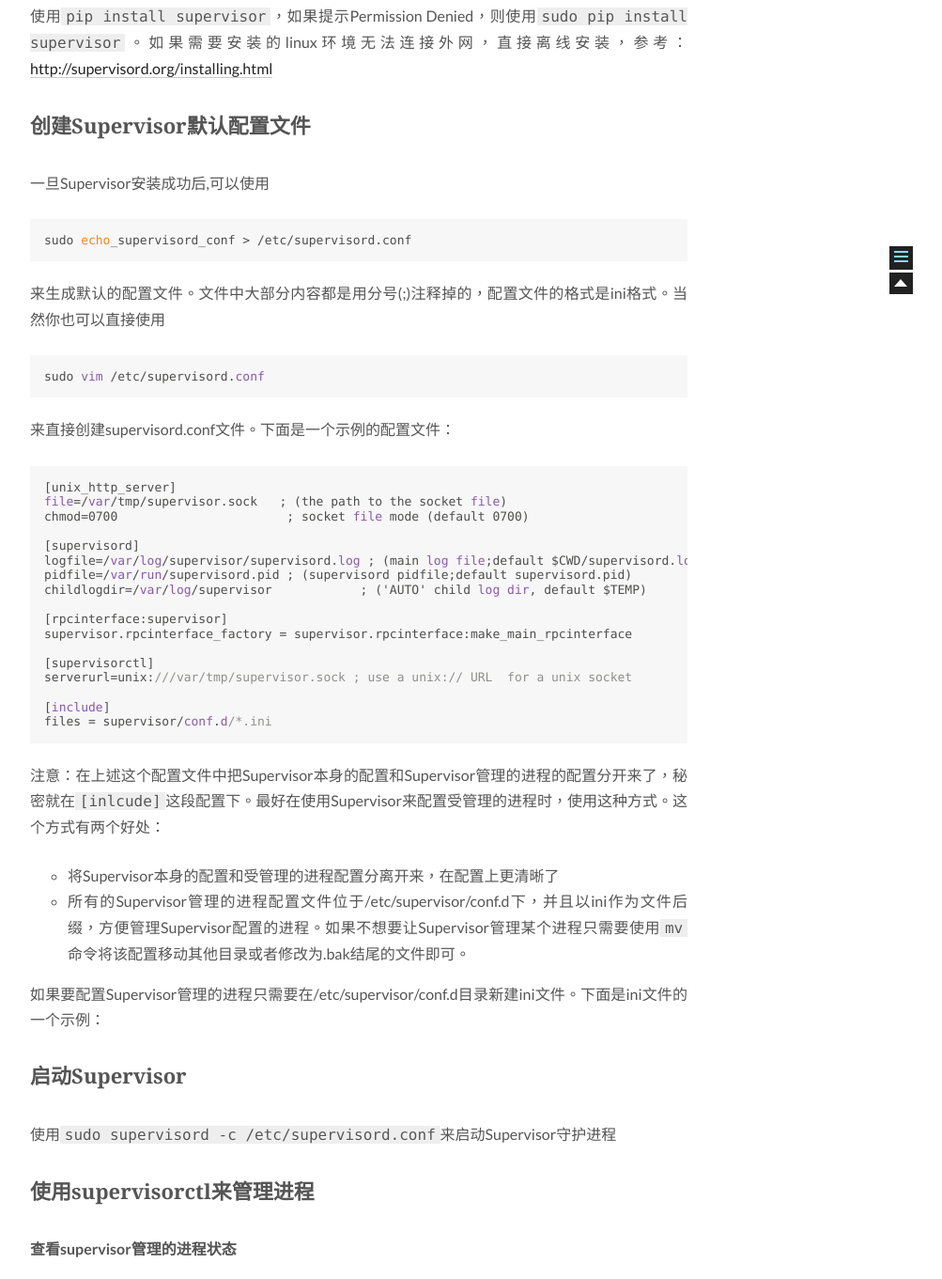
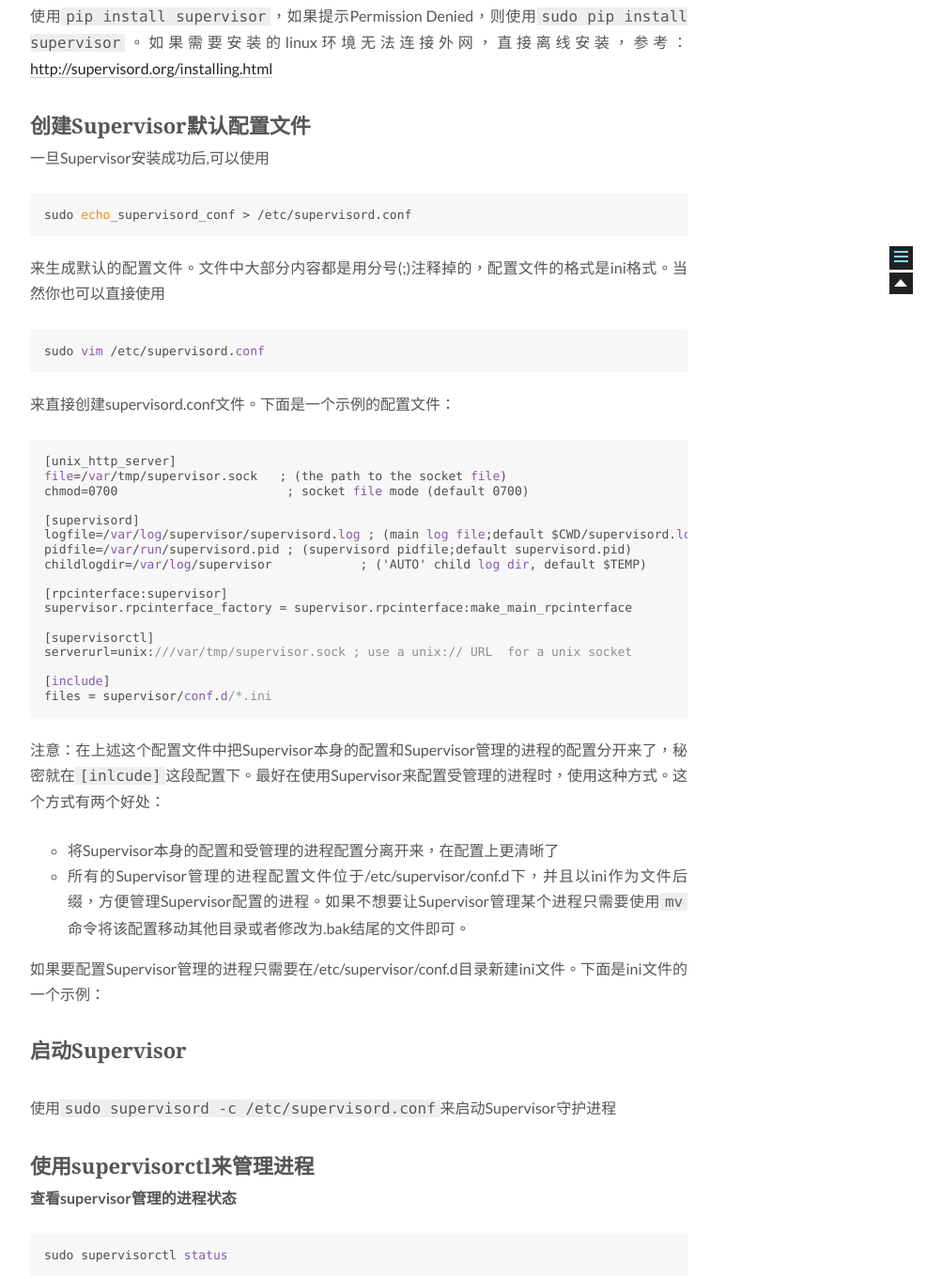
Before and after one commit to elcricwu/elcricwu.github.io, a plain HTML site: page 2015/08/22/supervisor-installation-configuration/index.html in a window 1280 px wide. Shown: the part 468-1829 px from the top of the page at 94% size, without its empty margins (258-1261 px from the left). Drawn offline with Linux system fonts and the light colour scheme; a script that the page names is missing.

Commit message:
Site updated: 2015-09-29 22:50:48

```diff
--- a/2015/08/22/supervisor-installation-configuration/index.html
+++ b/2015/08/22/supervisor-installation-configuration/index.html
@@ -45,7 +45,7 @@
 <meta property="og:site_name" content="Think Different">
 <meta property="og:description" content="Supervisor是一款用Python实现的进程管理工具，可以实现启动，关闭，重启由它管理的进程，并自动将进程转为daemon的方式来运行，如果程序因为异常退出或者被人为的kill掉，Supervisor会自动重启该进程。例如：用它来管理由uwsgi启动的WSGI服务器进程。
 安装Supervisor使用pip install supervisor，如果提示Permission Denied">
-<meta property="og:updated_time" content="2015-09-07T14:36:28.000Z">
+<meta property="og:updated_time" content="2015-09-07T14:40:20.000Z">
 <meta name="twitter:card" content="summary">
 <meta name="twitter:title" content="Supervisor安装与配置">
 <meta name="twitter:description" content="Supervisor是一款用Python实现的进程管理工具，可以实现启动，关闭，重启由它管理的进程，并自动将进程转为daemon的方式来运行，如果程序因为异常退出或者被人为的kill掉，Supervisor会自动重启该进程。例如：用它来管理由uwsgi启动的WSGI服务器进程。
@@ -226,7 +226,7 @@
 
         <span itemprop="articleBody"><p>Supervisor是一款用Python实现的进程管理工具，可以实现启动，关闭，重启由它管理的进程，并自动将进程转为daemon的方式来运行，如果程序因为异常退出或者被人为的kill掉，Supervisor会自动重启该进程。例如：用它来管理由uwsgi启动的WSGI服务器进程。  </p>
 <h2 id="安装Supervisor">安装Supervisor</h2><p>使用<code>pip install supervisor</code>，如果提示Permission Denied，则使用<code>sudo pip install supervisor</code>。如果需要安装的linux环境无法连接外网，直接离线安装，参考：<a href="http://supervisord.org/installing.html" target="_blank" rel="external">http://supervisord.org/installing.html</a></p>
-<p></p><h2>创建Supervisor默认配置文件</h2><br>一旦Supervisor安装成功后,可以使用<p></p>
+<h2 id="创建Supervisor默认配置文件">创建Supervisor默认配置文件</h2><p>一旦Supervisor安装成功后,可以使用</p>
 <pre><code>sudo <span class="built_in">echo</span>_supervisord_conf &gt; /etc/supervisord.conf
 </code></pre><p>来生成默认的配置文件。文件中大部分内容都是用分号(;)注释掉的，配置文件的格式是ini格式。当然你也可以直接使用</p>
 <pre><code>sudo <span class="keyword">vim</span> /etc/supervisord.<span class="keyword">conf</span>
@@ -255,16 +255,16 @@
 </ul>
 <p>如果要配置Supervisor管理的进程只需要在/etc/supervisor/conf.d目录新建ini文件。下面是ini文件的一个示例：</p>
 <p></p><h2>启动Supervisor</h2><br>使用<code>sudo supervisord -c /etc/supervisord.conf</code>来启动Supervisor守护进程<p></p>
-<p></p><h2>使用supervisorctl来管理进程</h2><br><strong>查看supervisor管理的进程状态</strong><p></p>
+<h2 id="使用supervisorctl来管理进程">使用supervisorctl来管理进程</h2><p><strong> 查看supervisor管理的进程状态 </strong></p>
 <pre><code>sudo supervisorctl <span class="keyword">status</span>
-</code></pre><p><strong>更新supervisoir管理的进程</strong></p>
+</code></pre><p><strong> 更新supervisoir管理的进程 </strong></p>
 <p>如果在/etc/supervisor/conf.d新增了新的进程配置ini文件，可以使用如下命令来添加新的进程。</p>
 <pre><code><span class="title">sudo</span> supervisorctl update
-</code></pre><p><strong>更新Supervisor配置</strong></p>
+</code></pre><p><strong> 更新Supervisor配置 </strong></p>
 <p>可以使用</p>
 <pre><code><span class="title">sudo</span> supervisorctl reload
 </code></pre><p>来更新</p>
-<p><strong>重启，启动，停止进程</strong></p>
+<p><strong> 重启，启动，停止进程 </strong></p>
 </span>
 
     </div>
@@ -384,7 +384,7 @@
           <div class="post-toc">
 
 
-              <div class="post-toc-content"><ol class="nav"><li class="nav-item nav-level-2"><a class="nav-link" href="#安装Supervisor"><span class="nav-number">1.</span> <span class="nav-text">安装Supervisor</span></a></li><li class="nav-item nav-level-2"><a class="nav-link" href="#undefined"><span class="nav-number">2.</span> <span class="nav-text">创建Supervisor默认配置文件</span></a></li><li class="nav-item nav-level-2"><a class="nav-link" href="#undefined"><span class="nav-number">3.</span> <span class="nav-text">启动Supervisor</span></a></li><li class="nav-item nav-level-2"><a class="nav-link" href="#undefined"><span class="nav-number">4.</span> <span class="nav-text">使用supervisorctl来管理进程</span></a></li></ol></div>
+              <div class="post-toc-content"><ol class="nav"><li class="nav-item nav-level-2"><a class="nav-link" href="#安装Supervisor"><span class="nav-number">1.</span> <span class="nav-text">安装Supervisor</span></a></li><li class="nav-item nav-level-2"><a class="nav-link" href="#创建Supervisor默认配置文件"><span class="nav-number">2.</span> <span class="nav-text">创建Supervisor默认配置文件</span></a></li><li class="nav-item nav-level-2"><a class="nav-link" href="#undefined"><span class="nav-number">3.</span> <span class="nav-text">启动Supervisor</span></a></li><li class="nav-item nav-level-2"><a class="nav-link" href="#使用supervisorctl来管理进程"><span class="nav-number">4.</span> <span class="nav-text">使用supervisorctl来管理进程</span></a></li></ol></div>
 
           </div>
           <div class="post-toc-indicator-bottom post-toc-indicator"></div>
--- a/css/main.css
+++ b/css/main.css
@@ -1061,7 +1061,7 @@
   width: 4px;
   height: 4px;
   border-radius: 50%;
-  background: #aff;
+  background: #ffad59;
 }
 .sidebar-nav {
   margin: 0;
```
Also changed, not shown: index.html (+5 -5 lines), 1 other file.
